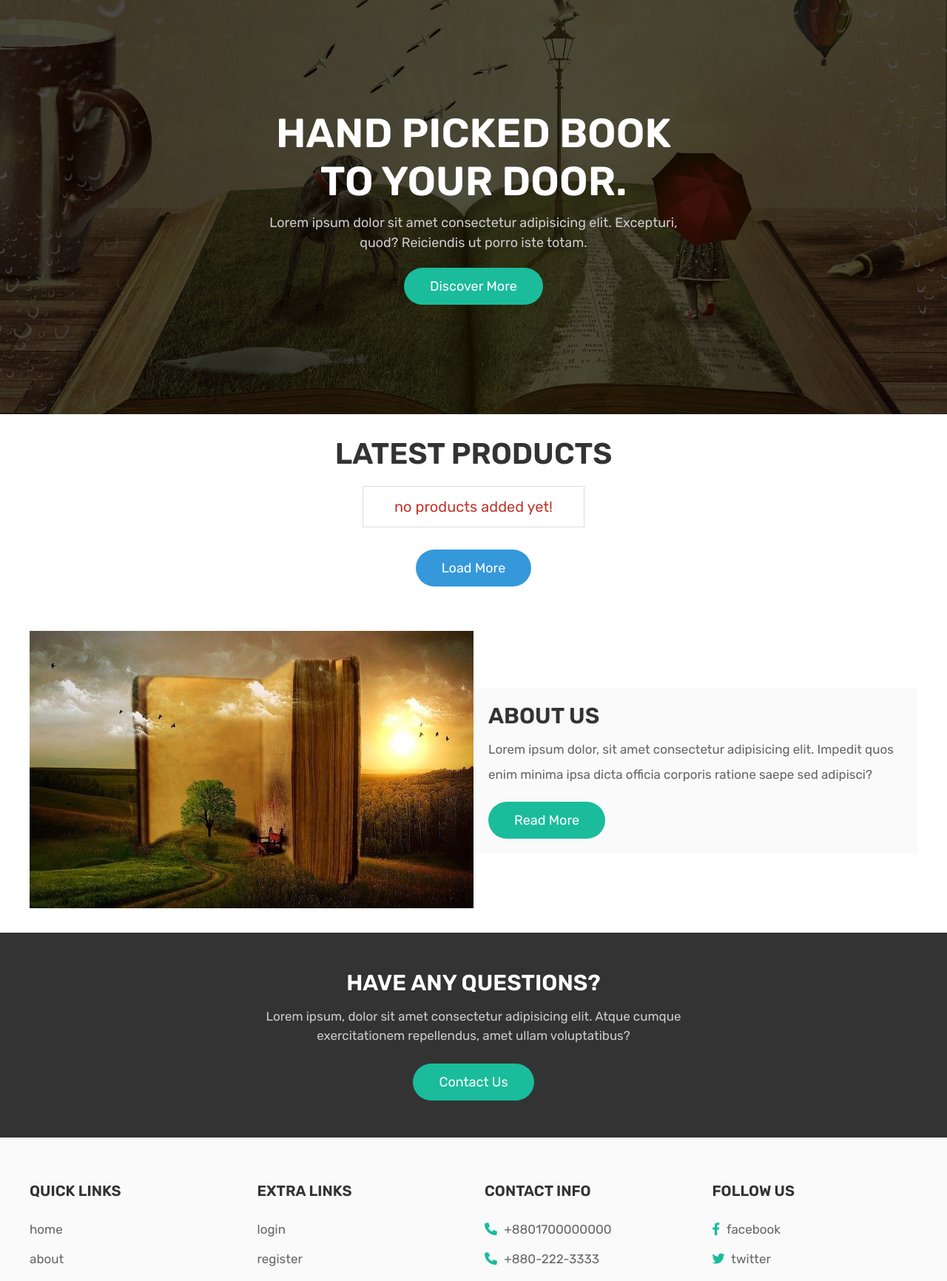
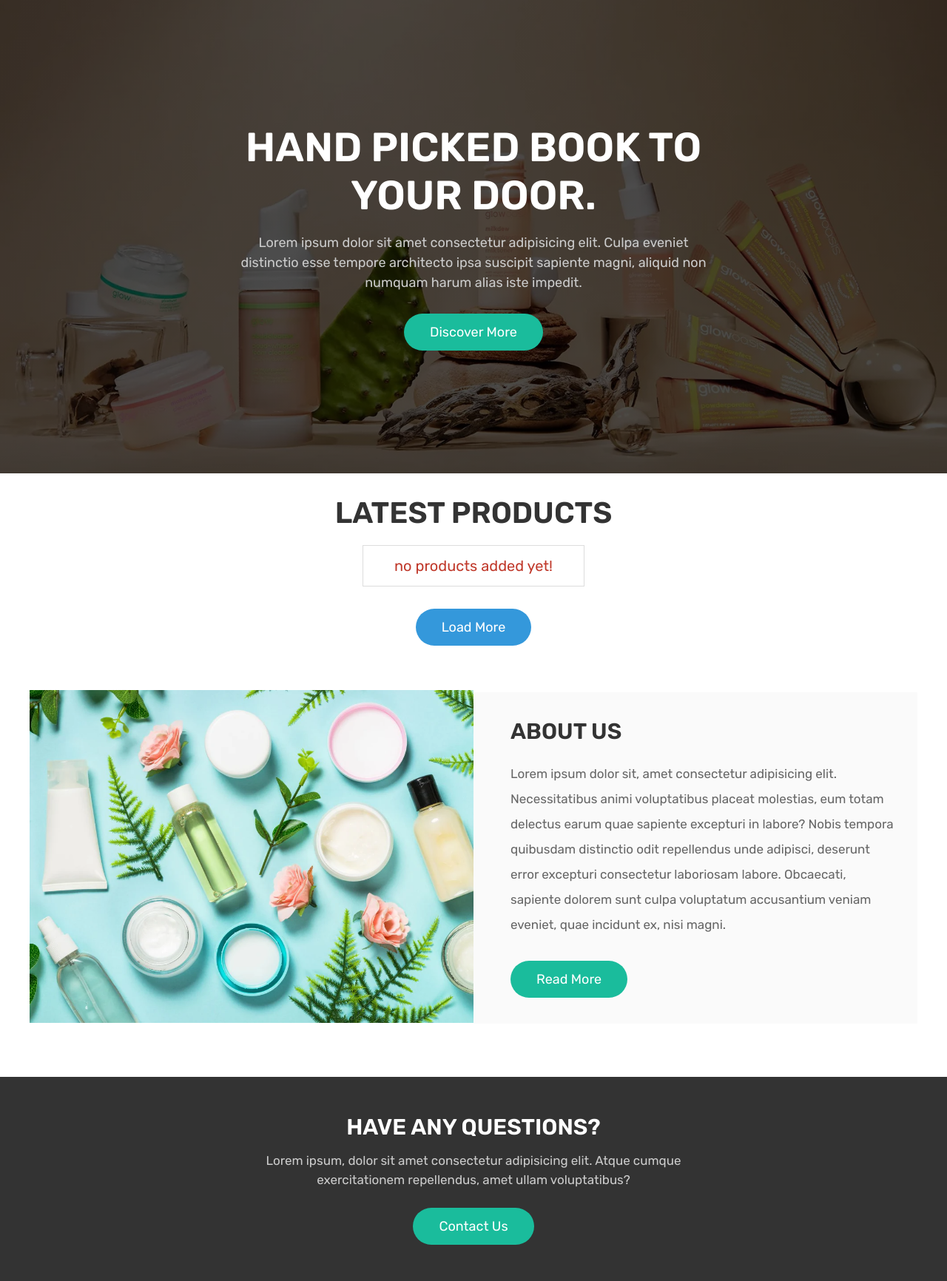
Before and after one commit to NahidHasan131/skin-care, a PHP site: page /home.php in a window 1280 px wide. Shown: the part 134-1866 px from the top of the page at 74% size. Run offline with PHP 8.4, Linux system fonts and the light colour scheme; the visitor is signed in with stand-in values (Sample User, id 1); data that the repository does not hold is empty.

Commit message:
Home about

```diff
--- a/css/style.css
+++ b/css/style.css
@@ -340,7 +340,7 @@ section{
 
 /* Home */
 .home{
-   min-height: 70vh;
+   height: 80vh;
    background:linear-gradient(rgba(0,0,0,.7), rgba(0,0,0,.7)), url(../images/home-bg.jpg) no-repeat;
    background-size: cover;
    background-position: center;
@@ -351,7 +351,7 @@ section{
 
 .home .content{
    text-align: center;
-   width: 60rem;
+   width: 65rem;
 }
 
 .home .content h3{
@@ -363,7 +363,7 @@ section{
 .home .content p{
    font-size:1.8rem;
    color:var(--light-white);
-   padding:1rem 0;
+   padding:1.8rem 0;
    line-height: 1.5;
 }
 
@@ -422,10 +422,11 @@ section{
    display: flex;
    align-items: center;
    flex-wrap: wrap;
+   padding-bottom: 40px;
 }
 
 .about .flex .image{
-   flex:1 1 40rem;
+   flex:1 1 30rem;
 }
 
 .about .flex .image img{
@@ -433,8 +434,8 @@ section{
 }
 
 .about .flex .content{
-   flex:1 1 40rem;
-   padding:2rem;
+   flex:1 1 30rem;
+   padding: 3.5rem 3rem 3.5rem 5rem;
    background-color: var(--light-bg);
 }
 
@@ -445,7 +446,7 @@ section{
 }
 
 .about .flex .content p{
-   padding:1rem 0;
+   padding:2.2rem 0;
    line-height: 2;
    font-size: 1.7rem;
    color:var(--light-color);
--- a/home.php
+++ b/home.php
@@ -53,7 +53,7 @@ if(isset($_POST['add_to_cart'])){
 
    <div class="content">
       <h3>Hand Picked Book to your door.</h3>
-      <p>Lorem ipsum dolor sit amet consectetur adipisicing elit. Excepturi, quod? Reiciendis ut porro iste totam.</p>
+      <p>Lorem ipsum dolor sit amet consectetur adipisicing elit. Culpa eveniet distinctio esse tempore architecto ipsa suscipit sapiente magni, aliquid non numquam harum alias iste impedit.</p>
       <a href="about.php" class="white-btn">discover more</a>
    </div>
 
@@ -104,7 +104,7 @@ if(isset($_POST['add_to_cart'])){
 
       <div class="content">
          <h3>about us</h3>
-         <p>Lorem ipsum dolor, sit amet consectetur adipisicing elit. Impedit quos enim minima ipsa dicta officia corporis ratione saepe sed adipisci?</p>
+         <p>Lorem ipsum dolor sit, amet consectetur adipisicing elit. Necessitatibus animi voluptatibus placeat molestias, eum totam delectus earum quae sapiente excepturi in labore? Nobis tempora quibusdam distinctio odit repellendus unde adipisci, deserunt error excepturi consectetur laboriosam labore. Obcaecati, sapiente dolorem sunt culpa voluptatum accusantium veniam eveniet, quae incidunt ex, nisi magni.</p>
          <a href="about.php" class="btn">read more</a>
       </div>
 
```
Also changed, not shown: images/Skincare1400.jpg (added), images/about-img.jpg, images/home-bg.jpg.
